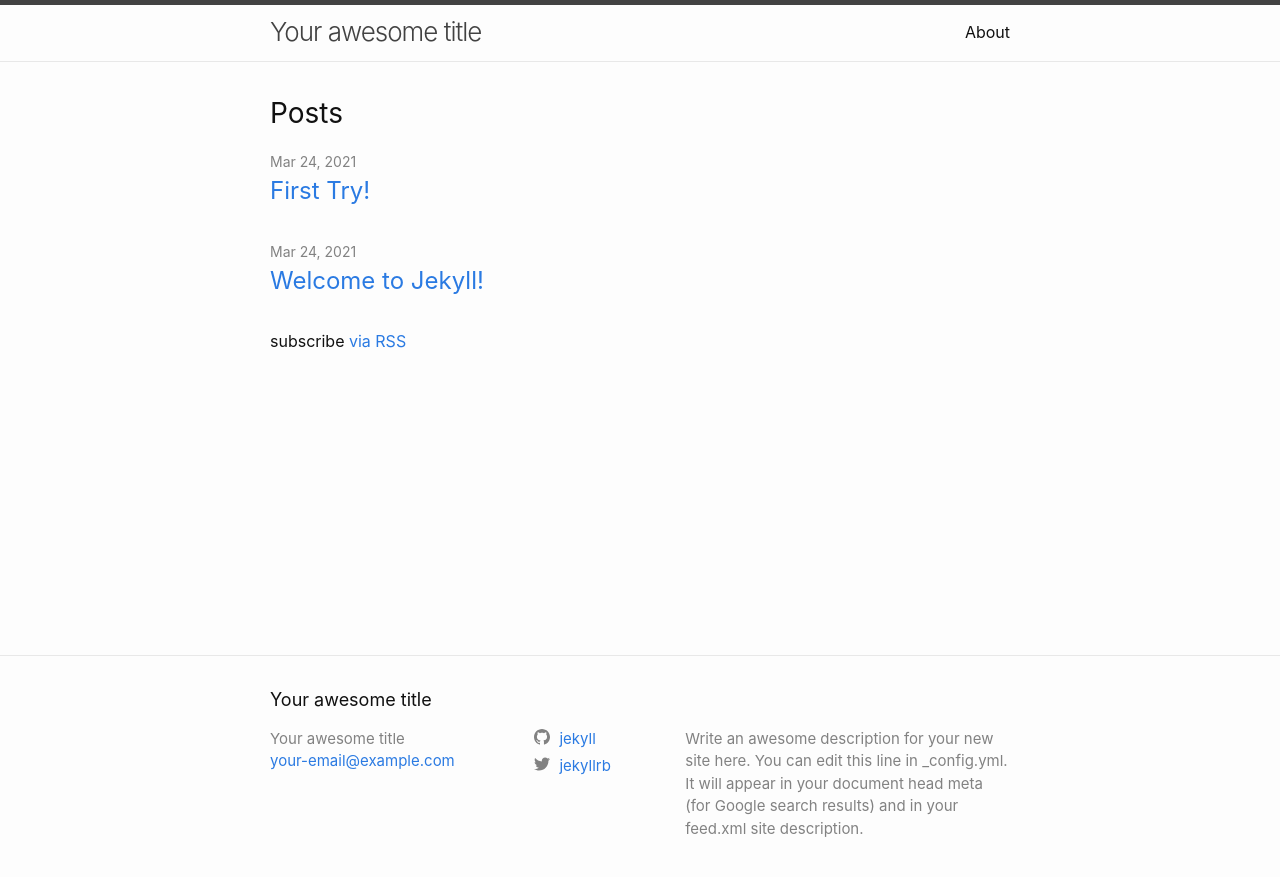
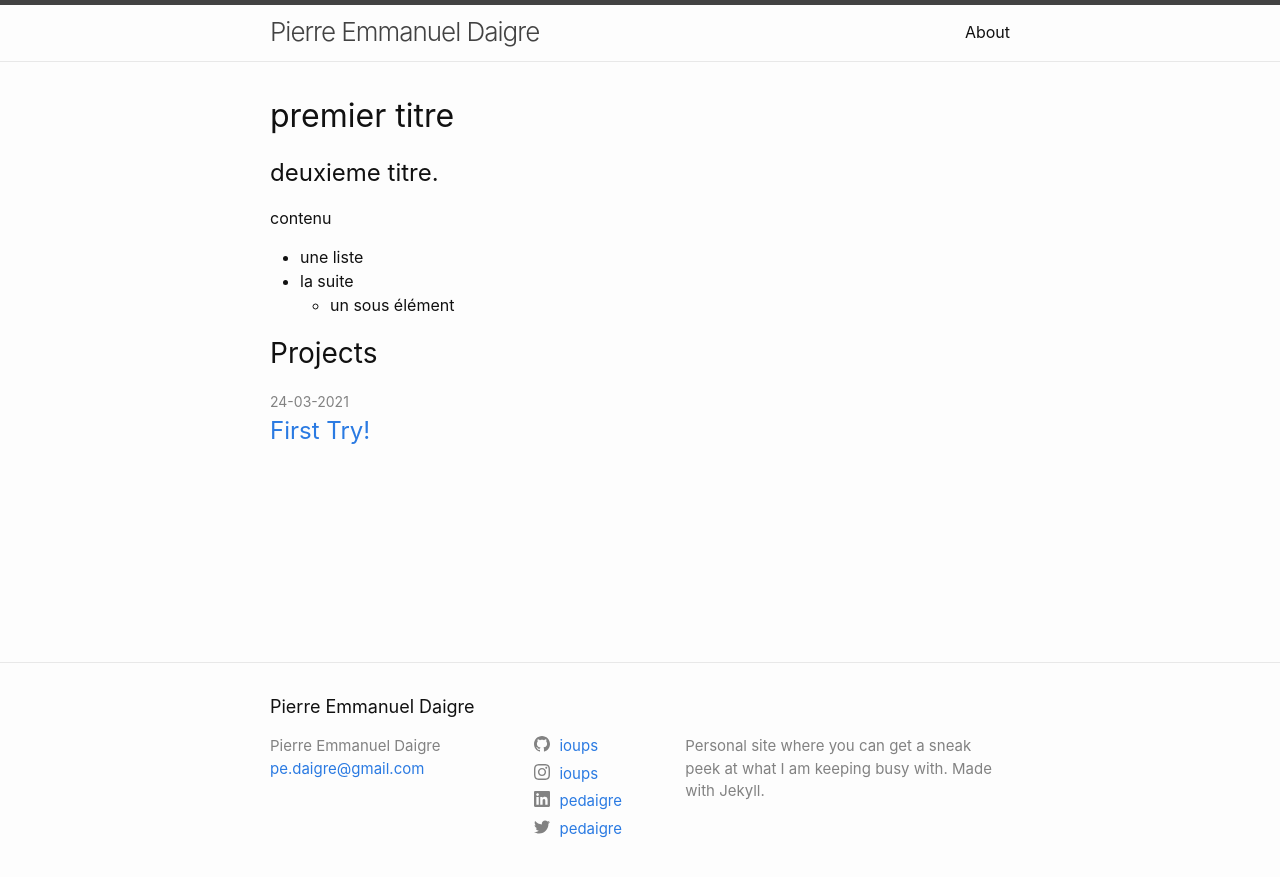
Before and after one commit to ioups/ped_site_jekyll, a Jekyll site: the page built from index.markdown, in a window 1280 px wide. Shown: the top 877 px of the page. Built offline with Jekyll 4.4.1, drawn with Linux system fonts in a browser that asks for light colours.

Commit message:
mod config & index

```diff
--- a/_config.yml
+++ b/_config.yml
@@ -18,16 +18,17 @@
 # You can create any custom variable you would like, and they will be accessible
 # in the templates via {{ site.myvariable }}.
 
-title: Your awesome title
-email: your-email@example.com
+title: Pierre Emmanuel Daigre
+email: pe.daigre@gmail.com
 description: >- # this means to ignore newlines until "baseurl:"
-  Write an awesome description for your new site here. You can edit this
-  line in _config.yml. It will appear in your document head meta (for
-  Google search results) and in your feed.xml site description.
+  Personal site where you can get a sneak peek at what I am keeping busy with.
+  Made with Jekyll.
 baseurl: "" # the subpath of your site, e.g. /blog
 url: "" # the base hostname & protocol for your site, e.g. http://example.com
-twitter_username: jekyllrb
-github_username:  jekyll
+twitter_username: pedaigre
+github_username:  ioups
+instagram_username: ioups
+linkedin_username: pedaigre
 
 # Build settings
 theme: minima
--- a/_layouts/home.html
+++ b/_layouts/home.html
@@ -10,11 +10,11 @@ layout: default
   {{ content }}
 
   {%- if site.posts.size > 0 -%}
-    <h2 class="post-list-heading">{{ page.list_title | default: "Posts" }}</h2>
+    <h2 class="post-list-heading">{{ page.list_title | default: "Projects" }}</h2>
     <ul class="post-list">
       {%- for post in site.posts -%}
       <li>
-        {%- assign date_format = site.minima.date_format | default: "%b %-d, %Y" -%}
+        {%- assign date_format = site.minima.date_format | default: "%d-%m-%Y" -%}
         <span class="post-meta">{{ post.date | date: date_format }}</span>
         <h3>
           <a class="post-link" href="{{ post.url | relative_url }}">
@@ -28,7 +28,6 @@ layout: default
       {%- endfor -%}
     </ul>
 
-    <p class="rss-subscribe">subscribe <a href="{{ "/feed.xml" | relative_url }}">via RSS</a></p>
   {%- endif -%}
 
 </div>
--- a/index.markdown
+++ b/index.markdown
@@ -4,3 +4,10 @@
 
 layout: home
 ---
+# premier titre
+## deuxieme titre.
+contenu
+
+* une liste
+* la suite
+    * un sous élément
```
Also changed, not shown: Gemfile.lock, _drafts/welcome-to-jekyll.markdown (renamed from _posts/2021-03-24-welcome-to-jekyll.markdown).
